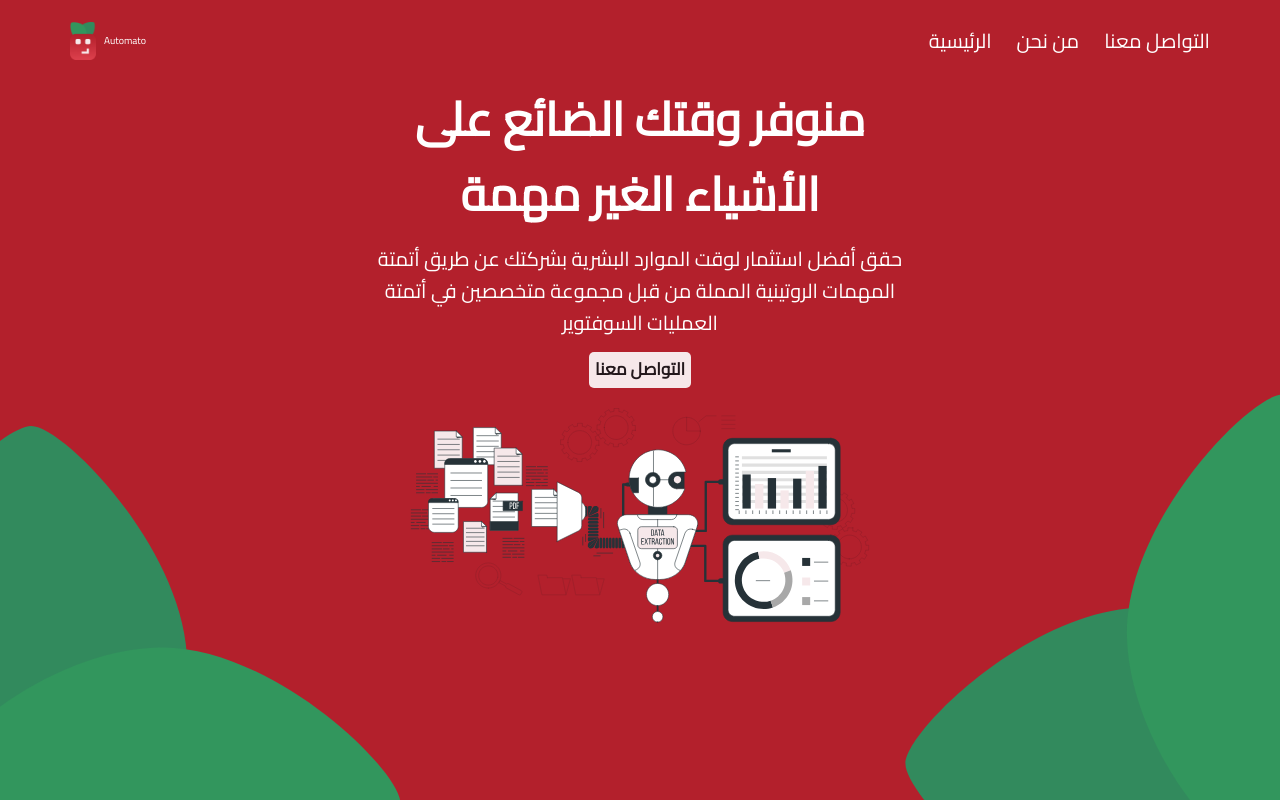
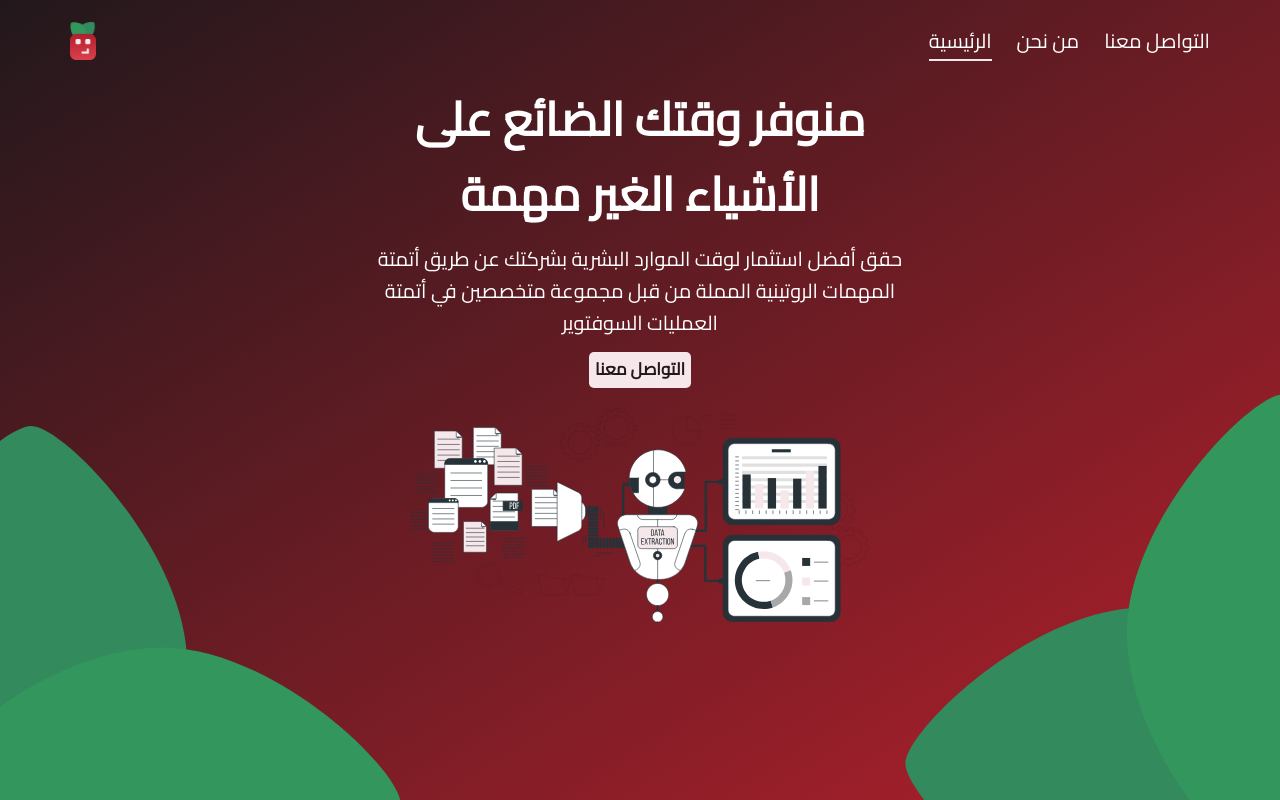
Before and after one commit to abdullahasson/Automato, a React (Vite) app: page / in a window 1280 px wide. Built offline with nearby package versions, Linux system fonts and the light colour scheme.

Commit message:
new background

```diff
--- a/src/components/Header.jsx
+++ b/src/components/Header.jsx
@@ -4,14 +4,14 @@ import { logos } from "../assets"
 const Header = () => {
 
     const [openNav, setopenNav] = useState(false)
+    const [nativeLink, setnativeLink] = useState(window.location.hash || "#main")
 
     return (
-        <header id="header" className="bg-n-1 relative px-0 py-[2.2rem] max-[727px]:px-0 max-[727px]:py-4">
+        <header id="header" className="relative px-0 py-[2.2rem] max-[727px]:px-0 max-[727px]:py-4">
             <div className="container flex justify-between items-center">
                 <div className="logo">
                     <a className="flex items-center text-[white]" href="#">
                         <img className="w-[2.6rem] mr-[0.8rem]" src={logos.logoM} alt />
-                        Automato
                     </a>
                 </div>
                 <div className="navbar">
@@ -19,9 +19,9 @@ const Header = () => {
                         <i className="bx bx-menu text-[3.5rem]" />
                     </div>
                     <ul className={`flex justify-between items-center transition-[0.3s] max-[727px]:flex-col max-[727px]:absolute max-[727px]:z-[999] max-[767px]:backdrop-blur-[14px] max-[727px]:w-full max-[727px]:bg-[#c25555a8] ${openNav ? "max-[727px]:opacity-1" : "max-[727px]:opacity-0"}  max-[727px]:right-0 max-[727px]:top-full max-[767px]:overflow-hidden`}>
-                        <li className="max-[767px]:py-2 text-center max-[767px]:w-full" ><a onClick={() => setopenNav(false)} className="text-[white] text-[2rem] ml-10" href="#">الرئيسية</a></li>
-                        <li className="max-[767px]:py-2 text-center max-[767px]:w-full" ><a onClick={() => setopenNav(false)} className="text-[white] text-[2rem] ml-10" href="#">من نحن</a></li>
-                        <li className="max-[767px]:py-2 text-center max-[767px]:w-full" ><a onClick={() => setopenNav(false)} className="text-[white] text-[2rem] ml-10" href="#">التواصل معنا</a></li>
+                        <li className="max-[767px]:py-2 text-center max-[767px]:w-full" ><a onClick={() => { setnativeLink("#main") }} className={`text-[white] text-[2rem] ml-10 ${nativeLink == "#main" && "activeLink"}`} href="#main">الرئيسية</a></li>
+                        <li className="max-[767px]:py-2 text-center max-[767px]:w-full" ><a onClick={() => { setnativeLink("#about") }} className={`text-[white] text-[2rem] ml-10 ${nativeLink == "#about" && "activeLink"}`} href="#about">من نحن</a></li>
+                        <li className="max-[767px]:py-2 text-center max-[767px]:w-full" ><a onClick={() => { setnativeLink("#contact") }} className={`text-[white] text-[2rem] ml-10 ${nativeLink == "#contact" && "activeLink"}`} href="#contact">التواصل معنا</a></li>
                     </ul>
                 </div>
             </div>
--- a/src/sections/Home.jsx
+++ b/src/sections/Home.jsx
@@ -5,7 +5,7 @@ import Robot from "../assets/robot.svg"
 
 const Home = () => {
     return (
-        <section id="Landing" className="bg-n-1 h-[calc(100vh_-_82px)] flex justify-center items-center relative">
+        <section id="Landing" className="h-[calc(100vh_-_82px)] flex justify-center items-center relative">
             <div className="text-center text-[white] h-full w-[590px] z-[100] max-[500px]:flex flex-col justify-center items-center">
                 <h1 className="text-[4.7rem] leading-[1.6] max-[500px]:text-7xl max-[500px]:leading-[1.4] font-bold">
                     منوفر وقتك الضائع على الأشياء الغير مهمة
--- a/tailwind.config.js
+++ b/tailwind.config.js
@@ -37,6 +37,7 @@ export default {
       letterSpacing: {
         tagline: ".15em",
       },
+
     },
   },
   plugins: [
@@ -51,10 +52,18 @@ export default {
           "@apply scroll-smooth text-[62.5%]": {},
         },
 
+        "body": {
+          "@apply bg-gradient-to-tl from-n-1 to-n-3": {},
+        },
+
         ".container": {
           "@apply mx-auto px-[15px] md:w-[750px] min-[992px]:w-[970px] min-[1200px]:w-[1170px]":
             {},
         },
+
+        ".activeLink": {
+          "@apply border-b-2 border-n-4": {},
+        }
       });
     }),
   ],
```
